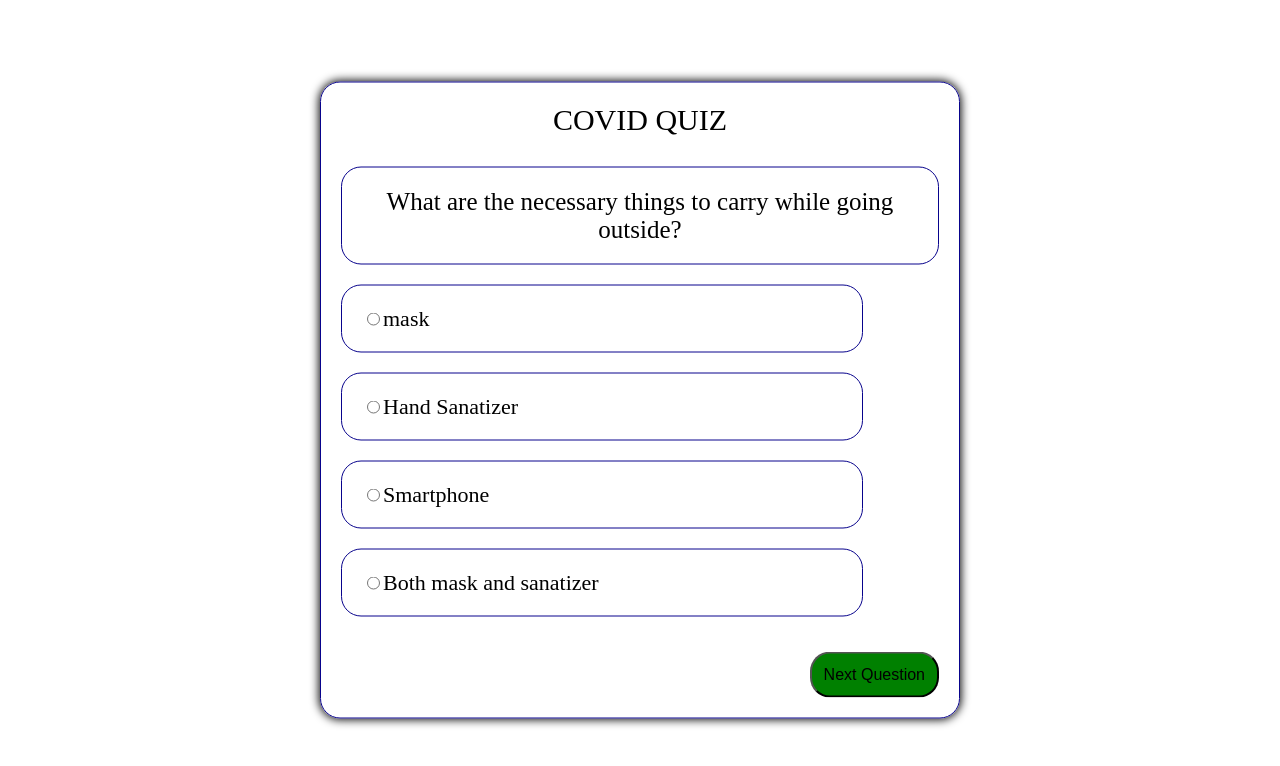
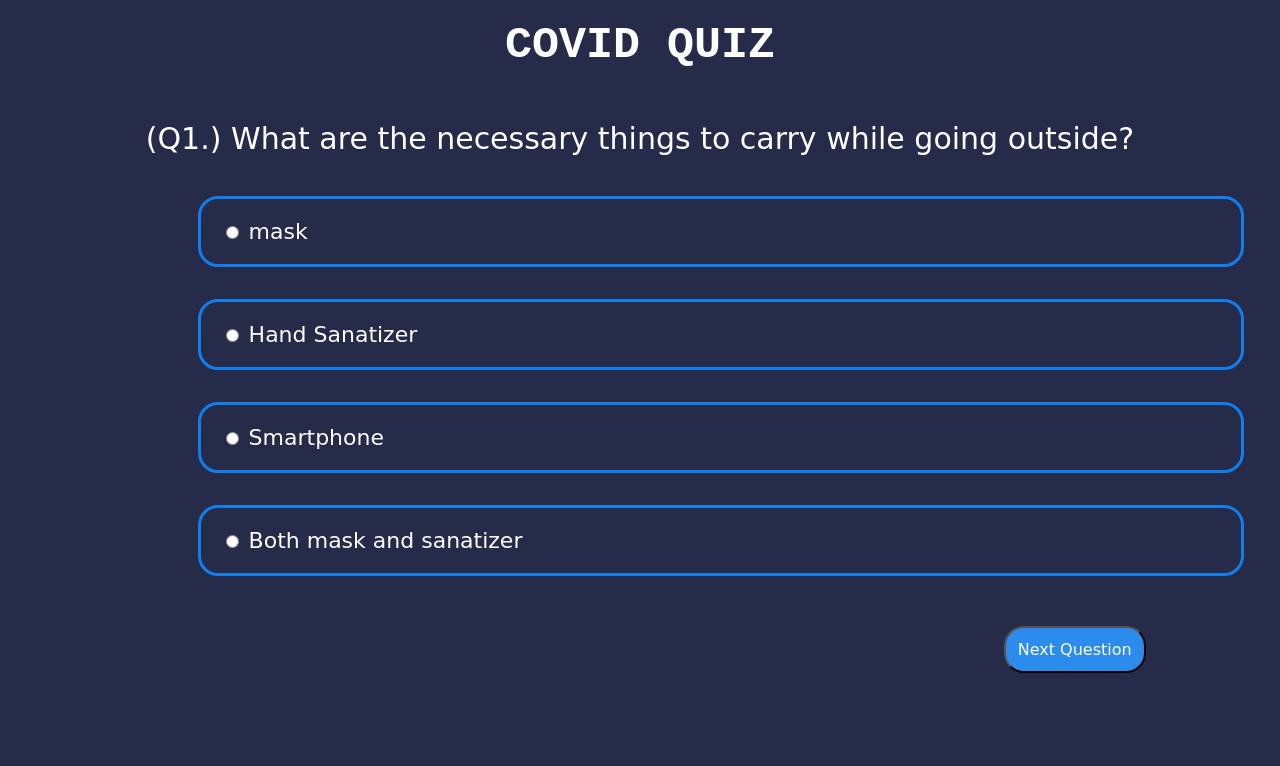
Before and after one commit to ADITor-99/WebDevTask2, a plain HTML site: page index.html in a window 1280 px wide. Both pictures are taken after a click on the button "Next Question". Drawn offline with Linux system fonts and the light colour scheme.

Commit message:
final UI ready except answer alerts

```diff
--- a/array.js
+++ b/array.js
@@ -5,7 +5,7 @@ var questions = [{
   "option3": "Smartphone",
   "option4": "Both mask and sanatizer",
   "answer": "4",
-  "answered": "false",
+  "answered": false,
   "userInput": ""
 }, {
   "question": "What are the symptoms of COVID-19?",
@@ -14,7 +14,7 @@ var questions = [{
   "option3": "Fever",
   "option4": "All",
   "answer": "4",
-  "answered": "false",
+  "answered": false,
   "userInput": ""
 }, {
   "question": "Where did COVID-19 originated?",
@@ -23,7 +23,7 @@ var questions = [{
   "option3": "China",
   "option4": "Australia",
   "answer": "3",
-  "answered": "false",
+  "answered": false,
   "userInput": ""
 }, {
   "question": "How is COVID-19 passed on?",
@@ -32,7 +32,7 @@ var questions = [{
   "option3": "Smartphone",
   "option4": "Does not spreads",
   "answer": "1",
-  "answered": "false",
+  "answered": false,
   "userInput": ""
 }, {
   "question": "Can you always tell if someone has COVID-19? ",
@@ -41,7 +41,7 @@ var questions = [{
   "option3": "Yes – you can tell just by where a person comes from, their race and ethnicity",
   "option4": "It depends wether you are a doctor or not",
   "answer": "1",
-  "answered": "false",
+  "answered": false,
   "userInput": ""
 }, {
   "question": "Can washing your hands protect you from COVID-19? ",
@@ -50,7 +50,7 @@ var questions = [{
   "option3": "No – Washing your hands doesn’t stop COVID-19",
   "option4": "Depends on the soap brand",
   "answer": "2",
-  "answered": "false",
+  "answered": false,
   "userInput": ""
 }, {
   "question": "Which of the following people is COVID-19 more dangerous for?",
@@ -59,7 +59,7 @@ var questions = [{
   "option3": "People with certain underlying diseases",
   "option4": "Both B and C",
   "answer": "4",
-  "answered": "false",
+  "answered": false,
   "userInput": ""
 }, {
   "question": "When should fabric face masks be worn?",
@@ -68,7 +68,7 @@ var questions = [{
   "option3": "In small shops",
   "option4": "All of the above",
   "answer": "4",
-  "answered": "false",
+  "answered": false,
   "userInput": ""
 }, {
   "question": "Can COVID-19 be cured? ",
@@ -77,7 +77,7 @@ var questions = [{
   "option3": "No – but most people get better by themselves",
   "option4": "Not Sure",
   "answer": "3",
-  "answered": "false",
+  "answered": false,
   "userInput": ""
 }, {
   "question": "Which of the following is an example of physical distancing?",
@@ -86,6 +86,6 @@ var questions = [{
   "option3": "You stop speaking to your friends on the phone",
   "option4": "None",
   "answer": "1",
-  "answered": "false",
+  "answered": false,
   "userInput": ""
 }]
--- a/index.html
+++ b/index.html
@@ -6,16 +6,21 @@
     <link href="quiz.css" rel="stylesheet">
   </head>
   <body>
+
+    <div id="sideNav" class="nav"></div>
+
+      <div class="title">COVID QUIZ</div>
+
     <div id="quizContainer" class="container">
-      <div class="title">COVID QUIZ</div>
+
       <div id="question" class="question">Question</div>
-      <label class="option"><input type="radio" name="option" value="1" /><span id="opt1">1</span></label>
-      <label class="option"><input type="radio" name="option" value="2" /><span id="opt2">2</span></label>
-      <label class="option"><input type="radio" name="option" value="3" /><span id="opt3">3</span></label>
-      <label class="option"><input type="radio" name="option" value="4" /><span id="opt4">4</span></label>
-      <button id="nextButton" class="nextBtn" onclick="loadNextQuestion();">Next Question</button>
+      <label class="option"><input id="radio1" type="radio" name="option" value="1" /><span id="opt1">1</span></label>
+      <label class="option"><input id="radio2" type="radio" name="option" value="2" /><span id="opt2">2</span></label>
+      <label class="option"><input id="radio3" type="radio" name="option" value="3" /><span id="opt3">3</span></label>
+      <label class="option"><input id="radio4" type="radio" name="option" value="4" /><span id="opt4">4</span></label>
+      <br><br><button id="nextButton" class="nextBtn" onclick="loadNextQuestion();">Next Question</button>
       <button id="prevButton" class="prevBtn" onclick="loadPrevQuestion();">Previous Question</button>
-    </div>
+      </div>
     <div id="result" class="resultContainer" style="display:none;"></div>
     <script src="array.js"></script>
     <script src="script.js"></script>
--- a/quiz.css
+++ b/quiz.css
@@ -1,21 +1,9 @@
 body{
   font-family: serif;
-  background: white;
+  background: #252B49;
 }
 
-.container{
-  height: auto;
-  width: auto;
-  position: absolute;
-  top: 50%;
-  left: 50%;
-  transform: translateX(-50%) translateY(-50%);
-  background: rgba(255, 255 , 255, 0.5);
-  padding: 20px;
-  border: 1px solid #08038C;
-  border-radius: 20px;
-  box-shadow: 0 0 10px 1px black;
-}
+.container{}
 
 .resultContainer{
   font-size: 30px;
@@ -26,45 +14,59 @@ body{
   top: 50%;
   left: 50%;
   transform: translateX(-50%) translateY(-50%);
-  background: rgba(255, 255 , 255, 0.5);
   padding: 20px;
-  border: 1px solid #08038C;
+  border: 3px solid #107EEB;
   border-radius: 20px;
-  box-shadow: 0 0 10px 1px black;
+  color: white;
+  font-family:cursive;
+  font-size: 40px;
 }
 
 .title{
   text-align: center;
-  padding: 0px 0 20px 0;
-  font-size: 30px;
+  margin: 20px 0 10px 0;
+  font-size: 45px;
+  color: white;
+  font-weight: bold;
+  font-family: monospace;
 }
 
 .question{
-  padding: 20px;
-  border: 1px solid #08038C;
-  border-radius: 20px;
-  margin: 10px 0 20px 0;
-  font-size: 25px;
+  padding-top: 20px;
+  padding-bottom: 10px;
   text-align: center;
+  margin: 30px 0 10px 0;
+  font-size: 30px;
+  width: 100%;
+  color: white;
+  font-family: cursive;
 }
 
 .option{
-  width: 480px;
-  padding: 20px;
-  border: 1px solid #08038C;
+  width: 1000px;
+  padding: 20px 20px 20px 20px;
+  border: 3px solid white;
   border-radius: 20px;
+  border-color: #107EEB;
   margin-top: 20px;
-  margin-bottom: 15px;
+  margin-bottom: 12px;
+  margin-left: 15%;
   vertical-align: middle;
-  display: block ;
+  display:inline-block;
   font-size: 22px;
-
+  font: white;
+  align-items: center;
+  align-self: center;
+  position: center;
+  color: white;
+  font-family: cursive;
   }
 
 
 
   .option:hover{
-    background-color: lightgrey;
+    background-color: darkblue;
+    cursor: pointer;
   }
 
 .nextBtn{
@@ -73,23 +75,32 @@ body{
   border-radius: 20px;
   float: right;
   margin-top: 20px;
-  background-color: green;
+  margin-right: 10%;
+  background-color: #2C8CED;
+  transform-origin: bottom;
+  font-family: cursive;
+  color: white;
 }
 
 .prevBtn{
   padding: 12px;
   float: left;
   margin-top: 20px;
-  background-color: green;
+  margin-left: 10%;
+  background-color: #107EEB;
   font-size: 16px;
   border-radius: 20px;
+  border-color: white;
+  color: white;
+  font-family: cursive;
 }
 
 .nextBtn:hover{
-  background-color: lightgrey;        /*button shape change yet to be done*/
+  background-color: darkblue;       /*button shape change yet to be done*/
+  cursor: pointer;
 }
 
 
 .prevBtn:hover{
-  background-color: lightgrey;
-}
+  background-color: darkblue;
+  cursor: pointer;
--- a/script.js
+++ b/script.js
@@ -8,26 +8,62 @@ var opt1 = document.getElementById('opt1');
 var opt2 = document.getElementById('opt2');
 var opt3 = document.getElementById('opt3');
 var opt4 = document.getElementById('opt4');
+
+var radio1 = document.getElementById('radio1');
+var radio2 = document.getElementById('radio2');
+var radio3 = document.getElementById('radio3');
+var radio4 = document.getElementById('radio4');
+
 var nextBtn = document.getElementById('nextButton');
 var prevBtn = document.getElementById('prevButton');
 var resultCont = document.getElementById('result');
 
 
-function loadQuestion(questionIndex){
 
-  var q = questions[questionIndex];
+function loadQuestion(){
+  console.log(currentQuestion)
+  radio1.checked = false
+  radio2.checked = false
+  radio3.checked = false
+  radio4.checked = false
 
-  if(q.answered == "true"){
-    var selectedOption = document.querySelector('input[type=radio]:checked');
-    var answer = selectedOption.value;
-    answer = q.userInput;
+  var answer = questions[currentQuestion].userInput;
+
+  if (questions[currentQuestion].answered){
+    // document.querySelector('input[type=radio]:checked');
+
+    switch(answer){
+      case "1": {
+        radio1.checked = true
+        console.log("1 checked")
+        break
+      }
+      case "2": {
+        radio2.checked = true
+        console.log("2 checked")
+        break
+      }
+      case "3": {
+        radio3.checked = true
+        console.log("3 checked")
+        break
+      }
+      case "4": {
+        radio4.checked = true
+        console.log("4 checked")
+        break
+      }
+    }
+
+
+
   }
 
-  questionEl.textContent = q.question;
-  opt1.textContent = q.option1;
-  opt2.textContent = q.option2;
-  opt3.textContent = q.option3;
-  opt4.textContent = q.option4;
+  questionEl.textContent = '(Q' + (currentQuestion+1) + '.)  ' + questions[currentQuestion].question;
+  opt1.textContent = '   ' + questions[currentQuestion].option1;
+  opt2.textContent = '   ' + questions[currentQuestion].option2;
+  opt3.textContent = '   ' + questions[currentQuestion].option3;
+  opt4.textContent = '   ' + questions[currentQuestion].option4;
   }
 
   function loadNextQuestion() {
@@ -39,17 +75,21 @@ function loadQuestion(questionIndex){
 
       var answer = selectedOption.value;
 
-      if(questions[currentQuestion].answered == "false"){
-        questions[currentQuestion].userInput.push = answer;
-        questions[currentQuestion].answered.push = "true";
+      if(!questions[currentQuestion].answered){
+        console.log("Option selected"+answer)
+        questions[currentQuestion].userInput = answer;
+        questions[currentQuestion].answered = true;
       }
 
       if(answer == questions[currentQuestion].answer){
         score += 10;
+        console.log('correct answer marked');
+      }
+      else{
+        console.log('incorrect answer marked');
       }
 
       currentQuestion++;
-      answer.checked = false;
 
       if(currentQuestion == 0){
         prevBtn.style.display = 'none';
@@ -65,12 +105,11 @@ function loadQuestion(questionIndex){
       if(currentQuestion == totQuestions){
         container.style.display = 'none';
         resultCont.style.display = '';
-        resultCont.textContent = 'your score is ' + score + ' out of 100';
+        resultCont.textContent = 'Your score is ' + score + ' out of 100';
       }
 
 
-      loadQuestion(currentQuestion);
-      selectedOption.checked = false;
+      loadQuestion();
 
 }
 
@@ -78,15 +117,25 @@ function loadPrevQuestion(){
 
   var selectedOption = document.querySelector('input[type=radio]:checked');
   if(!selectedOption){
-    alert('Please select an option to preceed');
+    alert('Please select an option to proceed');
     return;
   }
 
-   var answer = selectedOption.value;
+  var answer = selectedOption.value;
 
-  if(questions[currentQuestion].answered == "false"){
-    questions[currentQuestion].userInput.push = answer;
-    questions[currentQuestion].answered.push = "true";
+  if(!questions[currentQuestion].answered){
+    questions[currentQuestion].userInput = answer;
+    questions[currentQuestion].answered = true;
+  }
+
+  var selectedOption = document.querySelector('input[type=radio]:checked');
+  var answer = selectedOption.value;
+
+  if(answer == questions[currentQuestion].answer){
+    console.log('correct answer marked');
+  }
+  else{
+    console.log('incorrect answer marked');
   }
 
   selectedOption.checked = false;
@@ -101,7 +150,9 @@ function loadPrevQuestion(){
     prevBtn.style.display = '';
   }
 
-  loadQuestion(currentQuestion);
+
+
+  loadQuestion();
 
 }
 
@@ -112,4 +163,4 @@ else {
   prevBtn.style.display = '';
 }
 
-loadQuestion(currentQuestion);
+loadQuestion();
```
